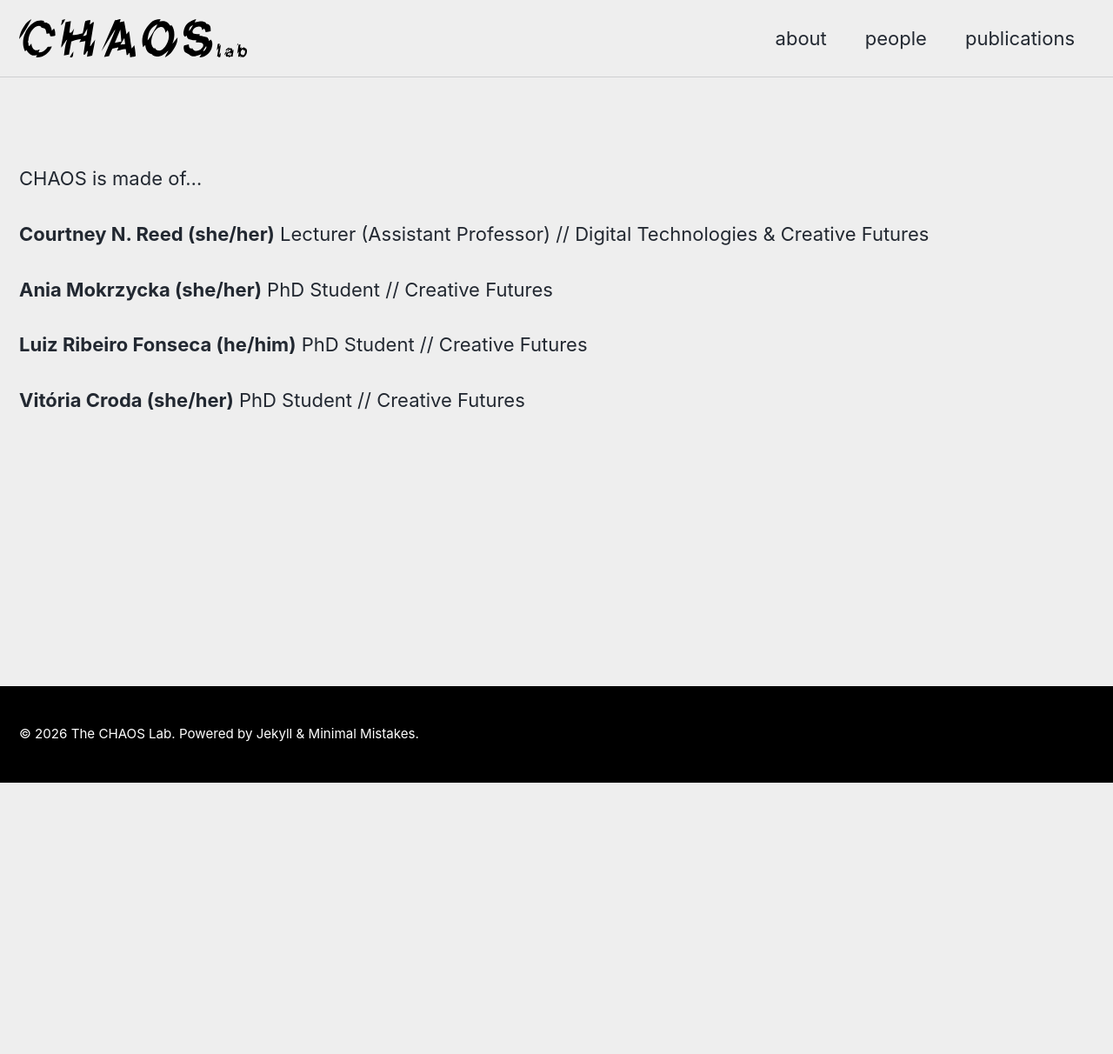
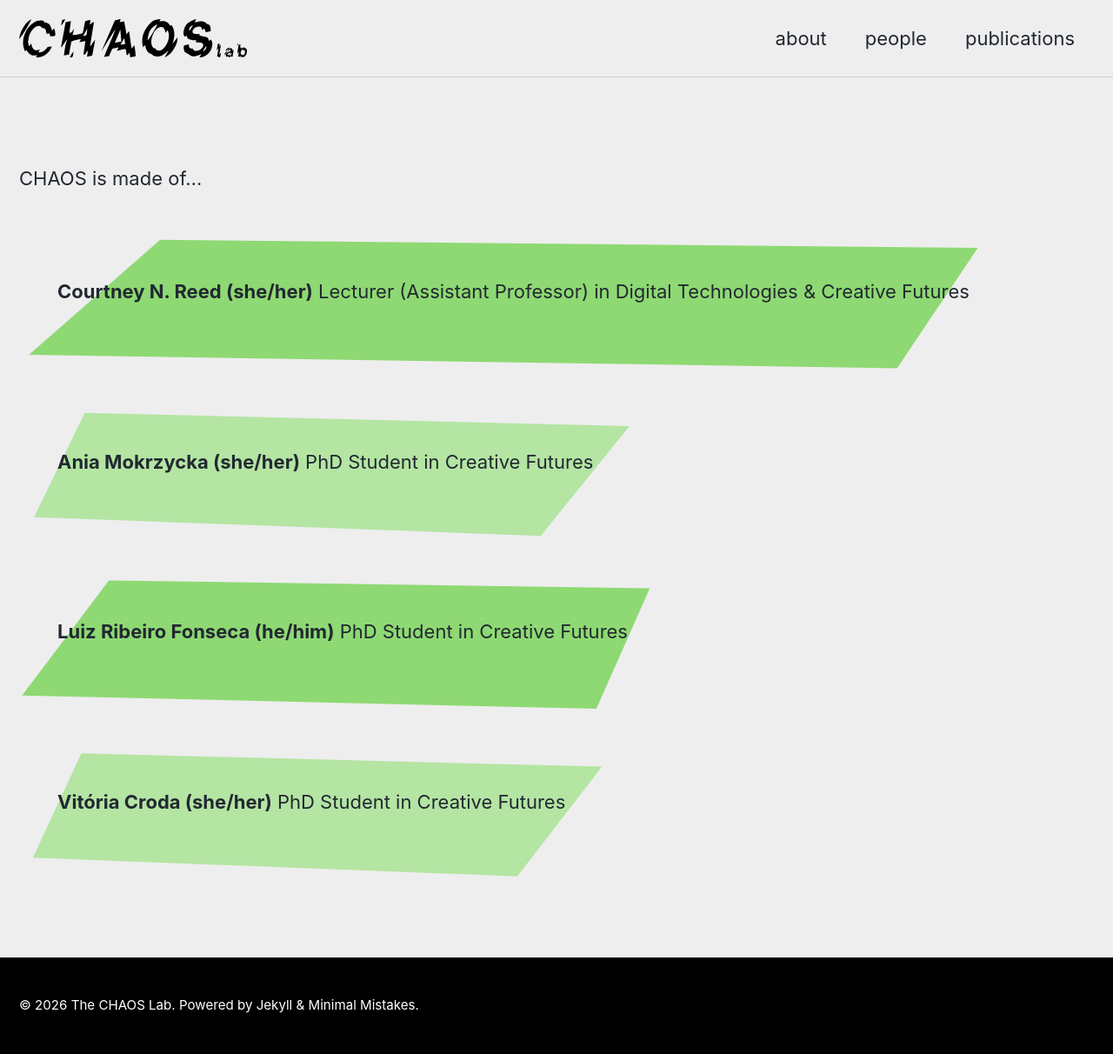
Before and after one commit to thechaoslab/site, a Jekyll site: the page built from _pages/people.md, in a window 1280 px wide. Shown: the whole page at 87% size. Built offline with Jekyll 4.4.1, drawn with Linux system fonts in a browser that asks for light colours; cached includes are drawn as plain includes; before the commit the page ends 900 px from its top, so only the background shows below that.

Commit message:
tidy publications and people

```diff
--- a/_pages/people.md
+++ b/_pages/people.md
@@ -9,14 +9,30 @@ author_profile: false
 
 CHAOS is made of...
 
+{% include quad-box.html content="
+<p>
 <b>Courtney N. Reed (she/her)</b>
-Lecturer (Assistant Professor) // Digital Technologies & Creative Futures
+Lecturer (Assistant Professor) in Digital Technologies & Creative Futures
+</p>
+" %}
 
+{% include quad-box.html content="
+<p>
 <b>Ania Mokrzycka (she/her)</b>
-PhD Student // Creative Futures
+PhD Student in Creative Futures<br>
+</p>
+" %}
 
+{% include quad-box.html content="
+<p>
 <b>Luiz Ribeiro Fonseca (he/him)</b>
-PhD Student // Creative Futures
+PhD Student in Creative Futures
+</p>
+" %}
 
+{% include quad-box.html content="
+<p>
 <b>Vitória Croda (she/her)</b>
-PhD Student // Creative Futures
+PhD Student in Creative Futures
+</p>
+" %}
```
Also changed, not shown: _layouts/publications.html (+3 -4 lines), _pages/publications.md (+0 -2 lines), 7 other files.
